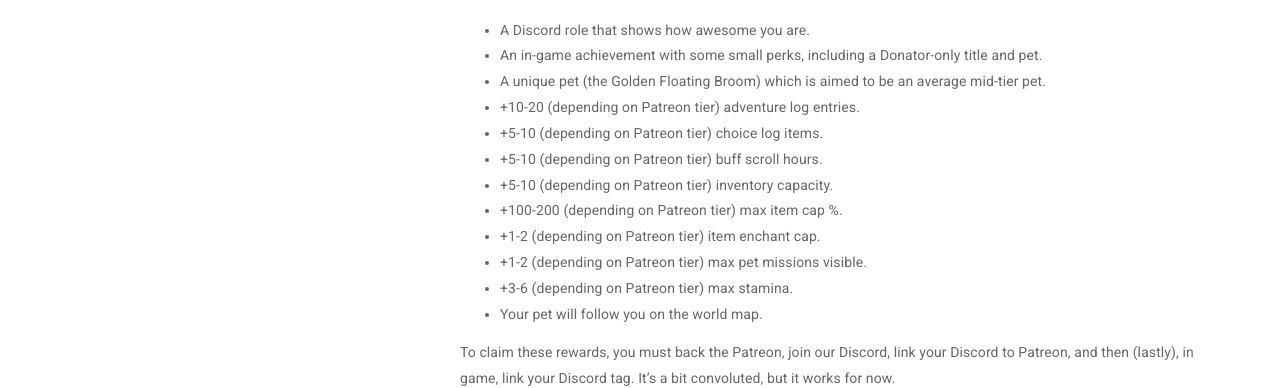
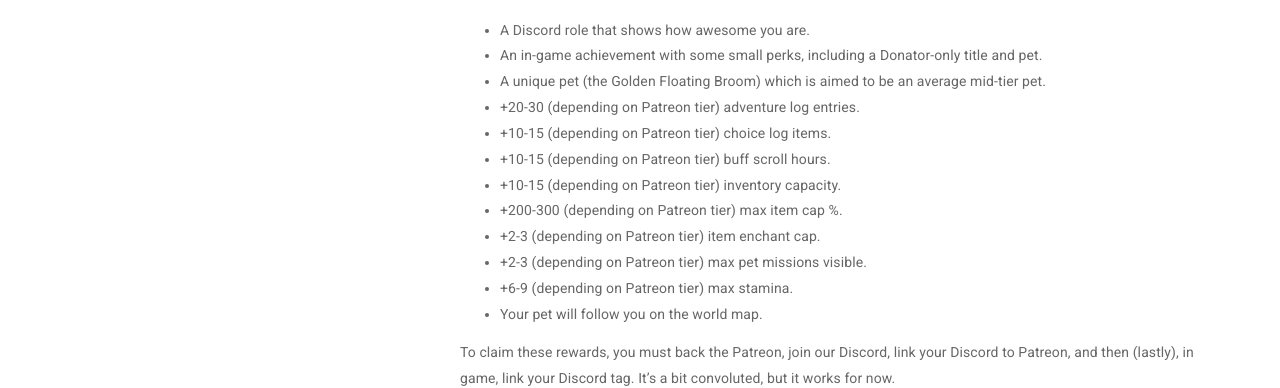
Before and after one commit to IdleLands/idlelands.github.io, a Jekyll site: the page built from _docs/help/supporter.md, in a window 1280 px wide and 1193 px high. Shown: the part 349-737 px from the top of the window. Built offline with Jekyll 4.4.1, drawn with Linux system fonts in a browser that asks for light colours; nearby versions of some CDN libraries.

Commit message:
supporter tiers on patreon are actually 2->3, not 1->2

```diff
--- a/_docs/help/supporter.md
+++ b/_docs/help/supporter.md
@@ -13,14 +13,14 @@
 * A Discord role that shows how awesome you are.
 * An in-game achievement with some small perks, including a Donator-only title and pet.
 * A unique pet (the Golden Floating Broom) which is aimed to be an average mid-tier pet.
-* +10-20 (depending on Patreon tier) adventure log entries.
-* +5-10 (depending on Patreon tier) choice log items.
-* +5-10 (depending on Patreon tier) buff scroll hours.
-* +5-10 (depending on Patreon tier) inventory capacity.
-* +100-200 (depending on Patreon tier) max item cap %.
-* +1-2 (depending on Patreon tier) item enchant cap.
-* +1-2 (depending on Patreon tier) max pet missions visible.
-* +3-6 (depending on Patreon tier) max stamina.
+* +20-30 (depending on Patreon tier) adventure log entries.
+* +10-15 (depending on Patreon tier) choice log items.
+* +10-15 (depending on Patreon tier) buff scroll hours.
+* +10-15 (depending on Patreon tier) inventory capacity.
+* +200-300 (depending on Patreon tier) max item cap %.
+* +2-3 (depending on Patreon tier) item enchant cap.
+* +2-3 (depending on Patreon tier) max pet missions visible.
+* +6-9 (depending on Patreon tier) max stamina.
 * Your pet will follow you on the world map.
 
 To claim these rewards, you must back the Patreon, join our Discord, link your Discord to Patreon, and then (lastly), in game, link your Discord tag. It's a bit convoluted, but it works for now.
```
